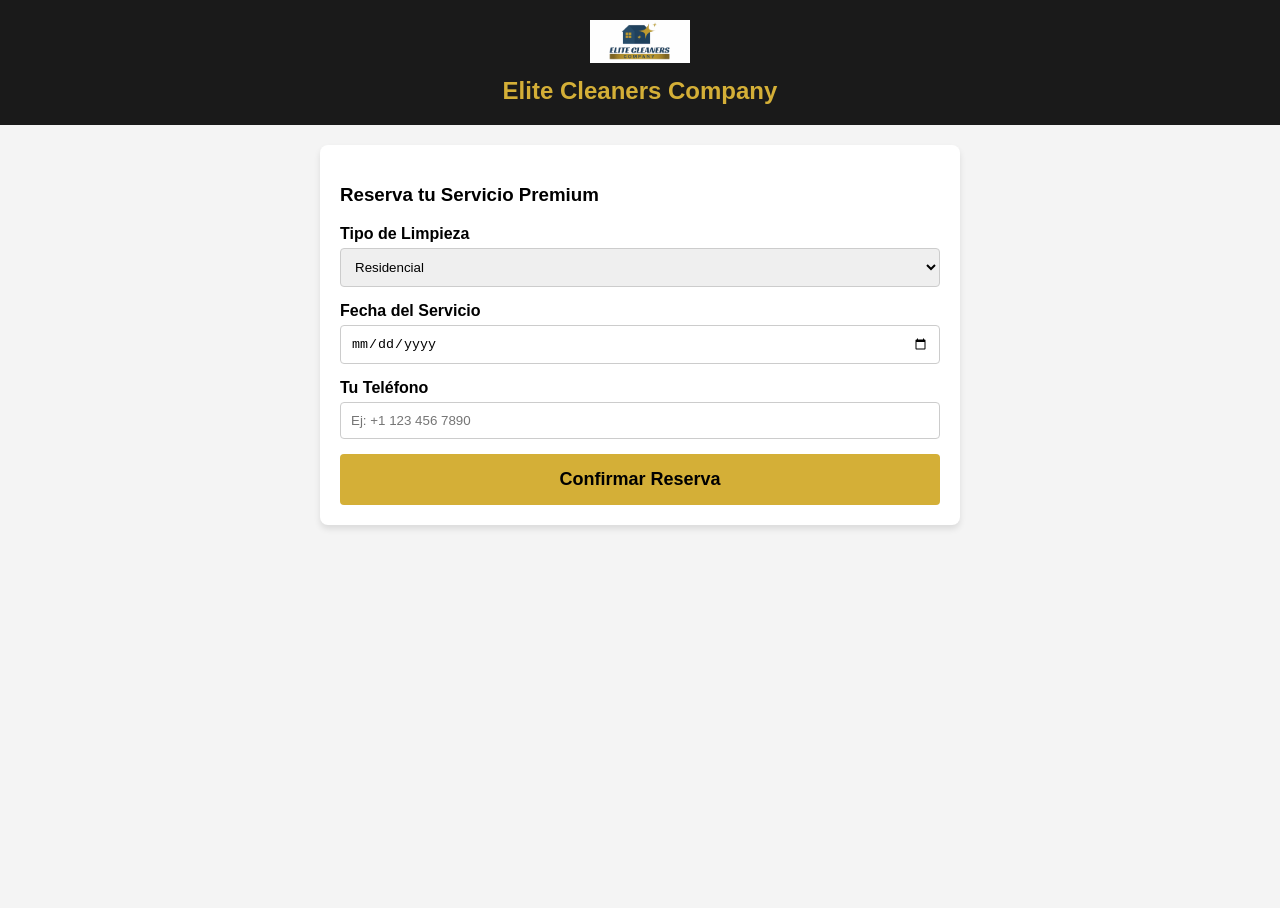
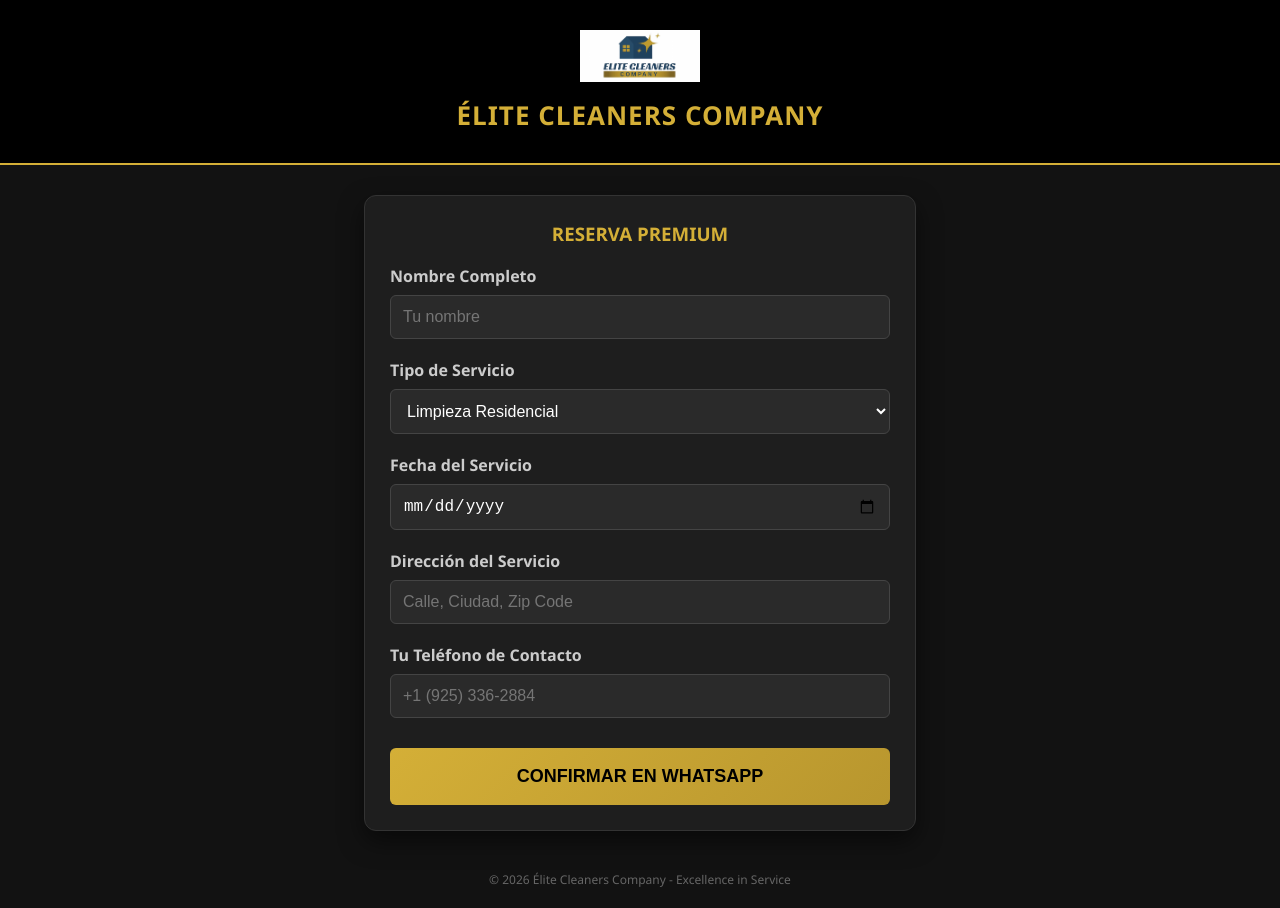
Before and after one commit to Rodrigodanielfranco94-png/elite-cleaners-client-app, a website: page Index.html in a window 1280 px wide. Before the commit the page ends 800 px from the top, so only its background shows below. Drawn offline with Linux system fonts and the light colour scheme.

Commit message:
Update Index.html

```diff
--- a/Index.html
+++ b/Index.html
@@ -5,54 +5,99 @@
     <meta name="viewport" content="width=device-width, initial-scale=1.0">
     <title>Elite Cleaners Company - Reservas</title>
     <style>
-        body { font-family: 'Arial', sans-serif; background-color: #f4f4f4; margin: 0; padding: 0; }
-        .header { background-color: #1a1a1a; color: #d4af37; padding: 20px; text-align: center; }
-        .container { padding: 20px; max-width: 600px; margin: auto; background: white; border-radius: 8px; box-shadow: 0 4px 6px rgba(0,0,0,0.1); margin-top: 20px; }
-        h1 { margin: 0; font-size: 24px; }
-        .form-group { margin-bottom: 15px; }
-        label { display: block; margin-bottom: 5px; font-weight: bold; }
-        input, select { width: 100%; padding: 10px; border: 1px solid #ccc; border-radius: 4px; box-sizing: border-box; }
-        .btn-reserve { background-color: #d4af37; color: black; border: none; padding: 15px; width: 100%; font-size: 18px; font-weight: bold; cursor: pointer; border-radius: 4px; }
-        .btn-reserve:hover { background-color: #b8962e; }
-        .logo { width: 100px; margin-bottom: 10px; }
+        body { font-family: 'Segoe UI', Tahoma, Geneva, Verdana, sans-serif; background-color: #121212; color: #ffffff; margin: 0; padding: 0; }
+        .header { background-color: #000000; color: #d4af37; padding: 30px; text-align: center; border-bottom: 2px solid #d4af37; }
+        .logo { width: 120px; margin-bottom: 10px; }
+        .container { padding: 25px; max-width: 500px; margin: 30px auto; background: #1e1e1e; border-radius: 12px; box-shadow: 0 10px 25px rgba(0,0,0,0.5); border: 1px solid #333; }
+        h1 { margin: 0; font-size: 26px; letter-spacing: 1px; }
+        h3 { color: #d4af37; text-align: center; margin-top: 0; }
+        .form-group { margin-bottom: 20px; }
+        label { display: block; margin-bottom: 8px; font-weight: 600; color: #ccc; }
+        input, select, textarea { width: 100%; padding: 12px; border: 1px solid #444; border-radius: 6px; box-sizing: border-box; background-color: #2a2a2a; color: white; font-size: 16px; }
+        input:focus, select:focus { border-color: #d4af37; outline: none; }
+        .btn-reserve { background: linear-gradient(135deg, #d4af37 0%, #b8962e 100%); color: black; border: none; padding: 18px; width: 100%; font-size: 18px; font-weight: bold; cursor: pointer; border-radius: 6px; transition: transform 0.2s; margin-top: 10px; }
+        .btn-reserve:active { transform: scale(0.98); }
+        .footer { text-align: center; font-size: 12px; color: #666; margin-top: 40px; padding-bottom: 20px; }
     </style>
 </head>
 <body>
+
     <div class="header">
-        <img src="assets/icon.png" alt="Logo Elite Cleaners" class="logo">
-        <h1>Elite Cleaners Company</h1>
+        <img src="assets/icon.png" alt="Elite Cleaners Logo" class="logo">
+        <h1>ÉLITE CLEANERS COMPANY</h1>
     </div>
+
     <div class="container">
-        <h3>Reserva tu Servicio Premium</h3>
+        <h3>RESERVA PREMIUM</h3>
+
         <div class="form-group">
-            <label>Tipo de Limpieza</label>
+            <label>Nombre Completo</label>
+            <input type="text" id="nombre" placeholder="Tu nombre">
+        </div>
+
+        <div class="form-group">
+            <label>Tipo de Servicio</label>
             <select id="servicio">
-                <option>Residencial</option>
-                <option>Oficina / Comercial</option>
-                <option>Profunda (Move-in/out)</option>
+                <option value="Residencial">Limpieza Residencial</option>
+                <option value="Oficina">Limpieza de Oficina</option>
+                <option value="Profunda">Limpieza Profunda (Move-in/out)</option>
+                <option value="Post-Construccion">Post-Construcción</option>
             </select>
         </div>
+
         <div class="form-group">
             <label>Fecha del Servicio</label>
             <input type="date" id="fecha">
         </div>
+
         <div class="form-group">
-            <label>Tu Teléfono</label>
-            <input type="tel" id="telefono" placeholder="Ej: +1 123 456 7890">
+            <label>Dirección del Servicio</label>
+            <input type="text" id="direccion" placeholder="Calle, Ciudad, Zip Code">
         </div>
-        <button class="btn-reserve" onclick="enviarReserva()">Confirmar Reserva</button>
+
+        <div class="form-group">
+            <label>Tu Teléfono de Contacto</label>
+            <input type="tel" id="telefono" placeholder="+1 (925) 336-2884">
+        </div>
+
+        <button class="btn-reserve" onclick="enviarReserva()">CONFIRMAR EN WHATSAPP</button>
+    </div>
+
+    <div class="footer">
+        © 2026 Élite Cleaners Company - Excellence in Service
     </div>
 
     <script>
         function enviarReserva() {
+            // Captura de datos
+            const nombre = document.getElementById('nombre').value;
             const servicio = document.getElementById('servicio').value;
             const fecha = document.getElementById('fecha').value;
+            const direccion = document.getElementById('direccion').value;
             const tel = document.getElementById('telefono').value;
 
-            // Aquí puedes conectar con tu sistema de Admin o enviar por WhatsApp
-            const mensaje = `Hola Elite Cleaners, quiero reservar un servicio ${servicio} para la fecha ${fecha}. Mi contacto: ${tel}`;
-            window.open(`https://wa.me/TU_NUMERO?text=${encodeURIComponent(mensaje)}`);
+            // VALIDACIÓN SIMPLE
+            if(!nombre || !fecha || !tel) {
+                alert("Por favor completa los campos principales (Nombre, Fecha y Teléfono)");
+                return;
+            }
+
+            // CONFIGURACIÓN DEL NÚMERO (Pon el tuyo aquí)
+            const numeroEmpresa = "1234567890";
+
+            // Construcción del mensaje con formato WhatsApp
+            const mensaje =
+                "*NUEVA SOLICITUD DE RESERVA*%0A" +
+                "----------------------------------%0A" +
+                "*Cliente:* " + nombre + "%0A" +
+                "*Servicio:* " + servicio + "%0A" +
+                "*Fecha:* " + fecha + "%0A" +
+                "*Dirección:* " + direccion + "%0A" +
+                "*Teléfono:* " + tel + "%0A" +
+                "----------------------------------%0A" +
+                "_Enviado desde la App de Clientes_";
+
+            // Abrir WhatsApp
+            window.open("https://wa.me/" + numeroEmpresa + "?text=" + mensaje);
         }
-    </script>
-</body>
-</html>
+    </script
```
